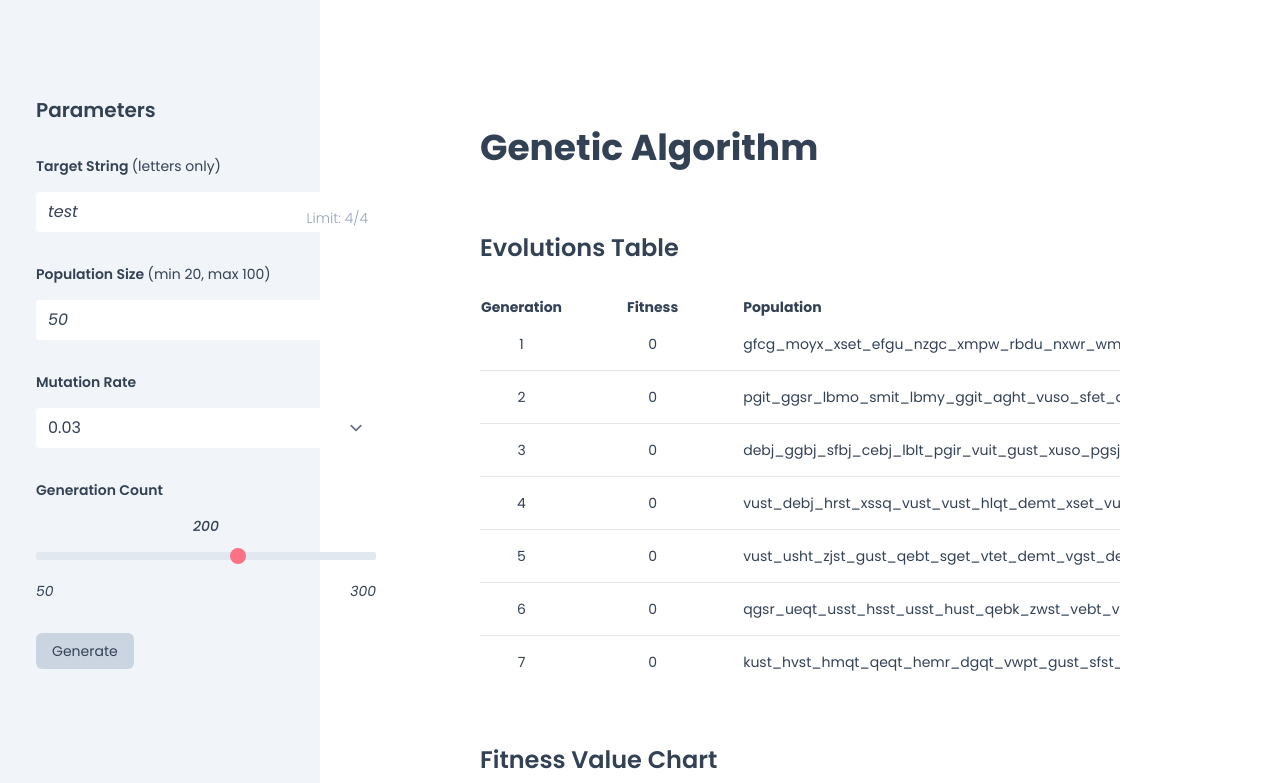
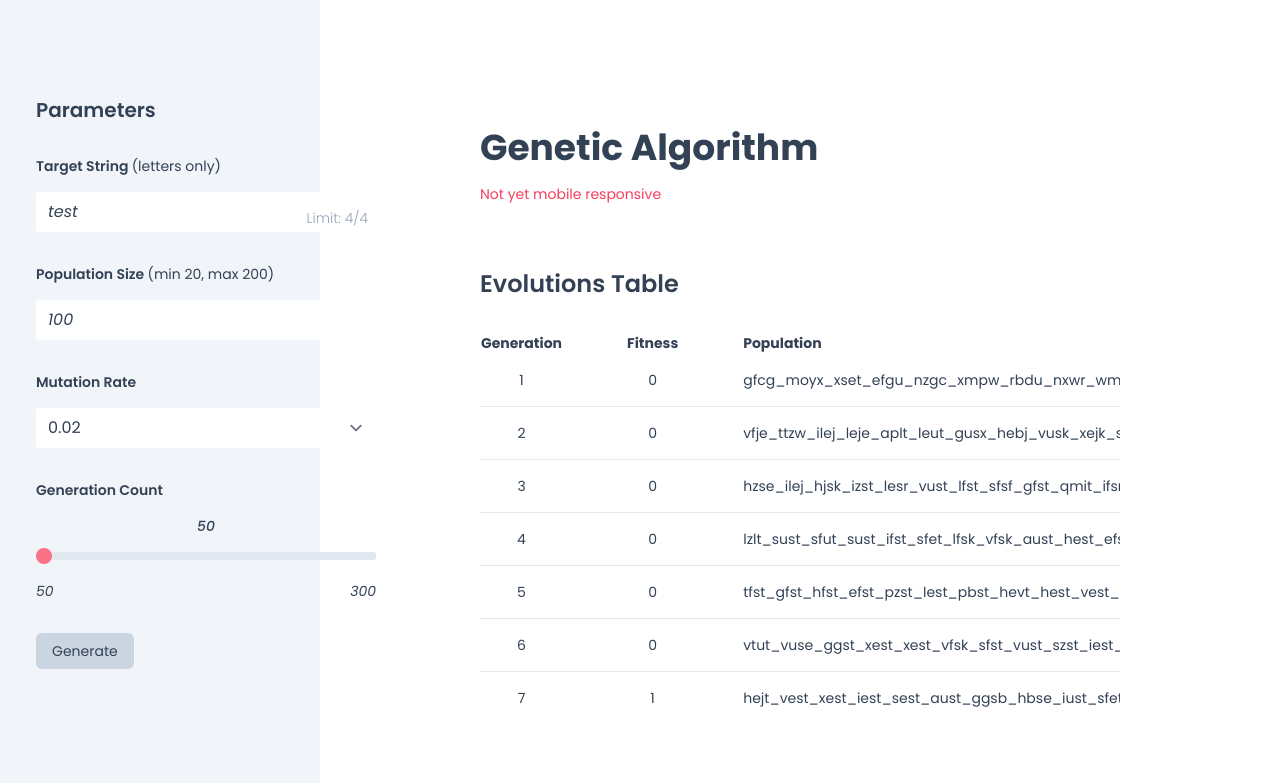
Before and after one commit to Randell-janus/genetic-algorithm, a Next.js app: page / in a window 1280 px wide. Shown: the top 783 px of the page. Built offline with nearby package versions, Linux system fonts and the light colour scheme.

Commit message:
replaced default form values

```diff
--- a/components/context.js
+++ b/components/context.js
@@ -10,9 +10,9 @@ export const AppContextProvider = ({ children }) => {
   const [chartDataX, setChartDataX] = useState([]);
 
   const [targetString, setTargetString] = useState("test");
-  const [populationSize, setPopulationSize] = useState(50);
-  const [mutationInputRate, setMutationInputRate] = useState(0.03);
-  const [generationCount, setGenerationCount] = useState(200);
+  const [populationSize, setPopulationSize] = useState(100);
+  const [mutationInputRate, setMutationInputRate] = useState(0.02);
+  const [generationCount, setGenerationCount] = useState(50);
 
   const [correctValsCount, setCorrectValsCount] = useState([]);
 
--- a/next.config.js
+++ b/next.config.js
@@ -1,6 +1,6 @@
 /** @type {import('next').NextConfig} */
 const nextConfig = {
-  reactStrictMode: false,
+  reactStrictMode: true,
 };
 
 module.exports = nextConfig;
--- a/pages/index.js
+++ b/pages/index.js
@@ -55,7 +55,7 @@ export default function Home() {
     generations
   ) => {
     e.preventDefault();
-    if (populationSize > 100 || !target.length || generations > 300) return;
+    if (populationSize > 200 || !target.length || generations > 300) return;
     setIsLoading(true);
     const population = new Population(populationSize, target, mutationRate);
     population.evolve(generations);
@@ -136,14 +136,14 @@ export default function Home() {
             <div className="space-y-4">
               <p className="font-semibold">
                 Population Size{" "}
-                <span className="font-normal">(min 20, max 100)</span>
+                <span className="font-normal">(min 20, max 200)</span>
               </p>
               <input
                 className="input-outline"
                 required
                 type="number"
                 min="20"
-                max="100"
+                max="200"
                 value={populationSize}
                 onChange={(e) => setPopulationSize(e.target.value)}
                 disabled={isLoading}
@@ -182,7 +182,11 @@ export default function Home() {
       </div>
       {/* MAIN-CONTAINER */}
       <div className="main-container">
-        <h1 className="font-bold">Genetic Algorithm</h1>
+        <div className="space-y-4">
+          <h1 className="font-bold">Genetic Algorithm</h1>
+          <p className="text-rose-500">Not yet mobile responsive</p>
+        </div>
+
         {/* table */}
         <div className="space-y-8">
           <h2 className="font-semibold">Evolutions Table</h2>
```
